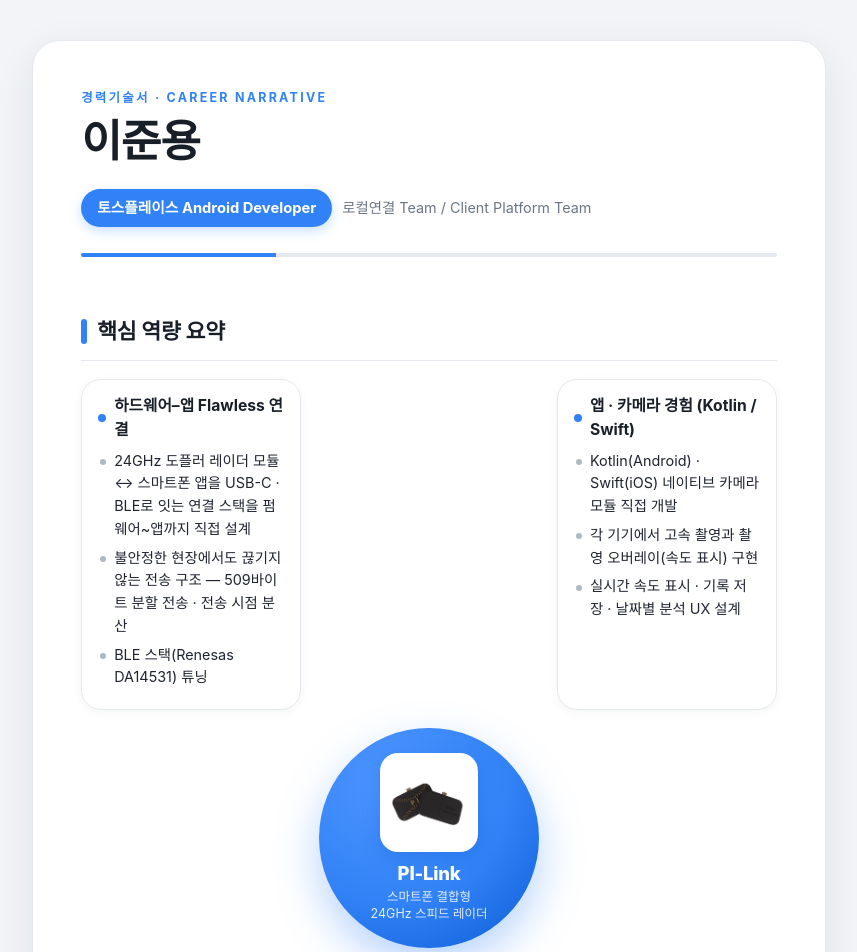
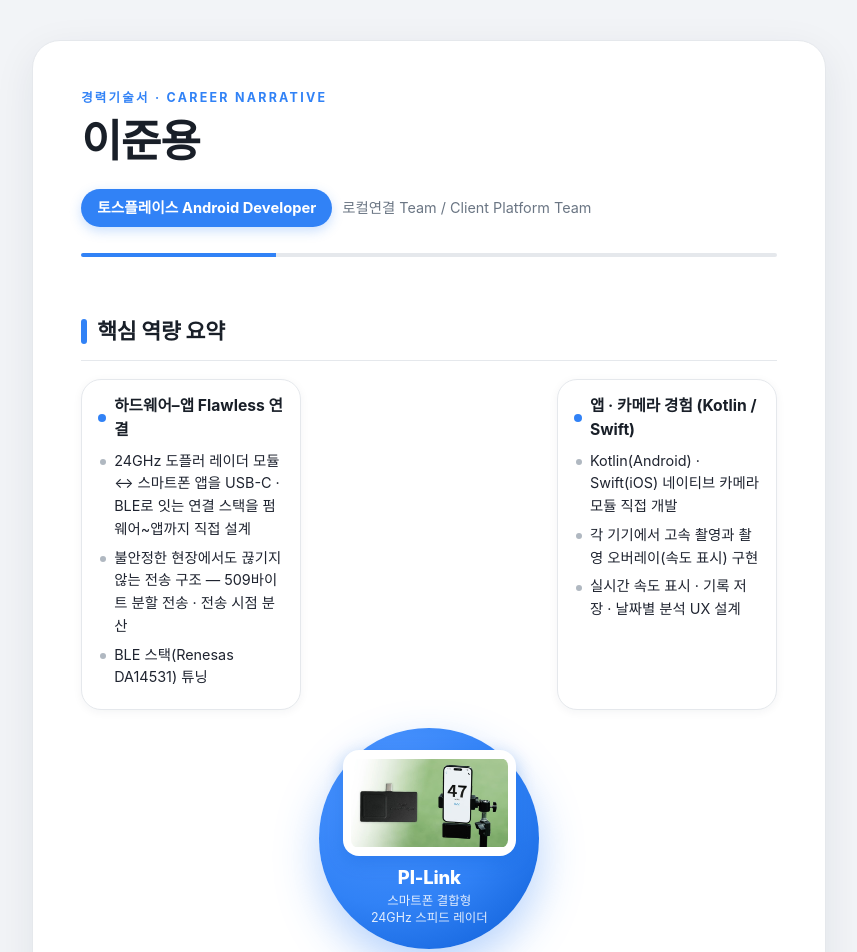
Before and after one commit to caiquetech-dev/dev_personal, a Next.js app in the folder kevin_CV/: page /career in a window 1280 px wide. Shown: the top 952 px of the page, without its empty margins (211-1068 px from the left). Built offline with nearby package versions, Linux system fonts and the light colour scheme; a web font is replaced by a local one.

Commit message:
Swap wheel center image to in-use product shot (module + app 47 MPH), enlarge chip

```diff
--- a/kevin_CV/app/career/page.tsx
+++ b/kevin_CV/app/career/page.tsx
@@ -269,10 +269,10 @@ export default function CareerPage() {
           <div className="summary-wheel">
             <div className="wheel-center">
               <Image
-                src="/pi-link-module.png"
-                alt="PI-Link 24GHz 도플러 레이더 모듈"
-                width={670}
-                height={670}
+                src="/pi-link-hero.png"
+                alt="PI-Link 모듈과 연결해 속도 47 MPH를 측정 중인 앱 화면"
+                width={1200}
+                height={675}
                 className="wheel-center-img"
                 priority
               />
--- a/kevin_CV/app/globals.css
+++ b/kevin_CV/app/globals.css
@@ -990,8 +990,8 @@ a {
 
 .wheel-center-img {
   width: auto;
-  max-width: 84%;
-  max-height: 56%;
+  max-width: 92%;
+  max-height: 60%;
   object-fit: contain;
 }
 
@@ -1424,8 +1424,8 @@ a {
 
 .wheel-center-img {
   background: #ffffff;
-  border-radius: 18px;
-  padding: 10px;
+  border-radius: 16px;
+  padding: 8px;
   box-shadow: 0 6px 18px rgba(11, 92, 213, 0.3);
 }
 
```
Also changed, not shown: kevin_CV/public/pi-link-hero.png (added), kevin_CV/public/pi-link-module.png (deleted).
